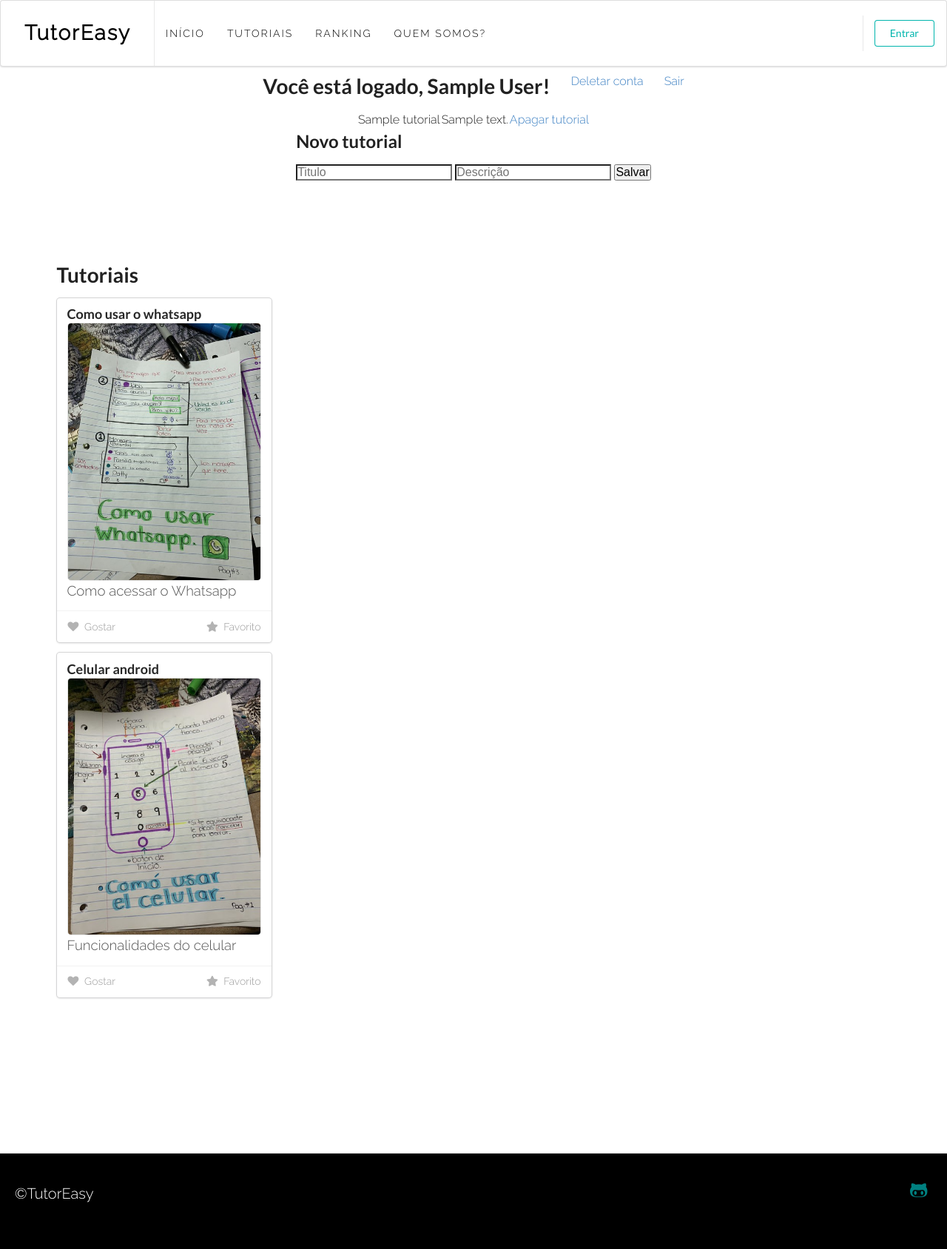
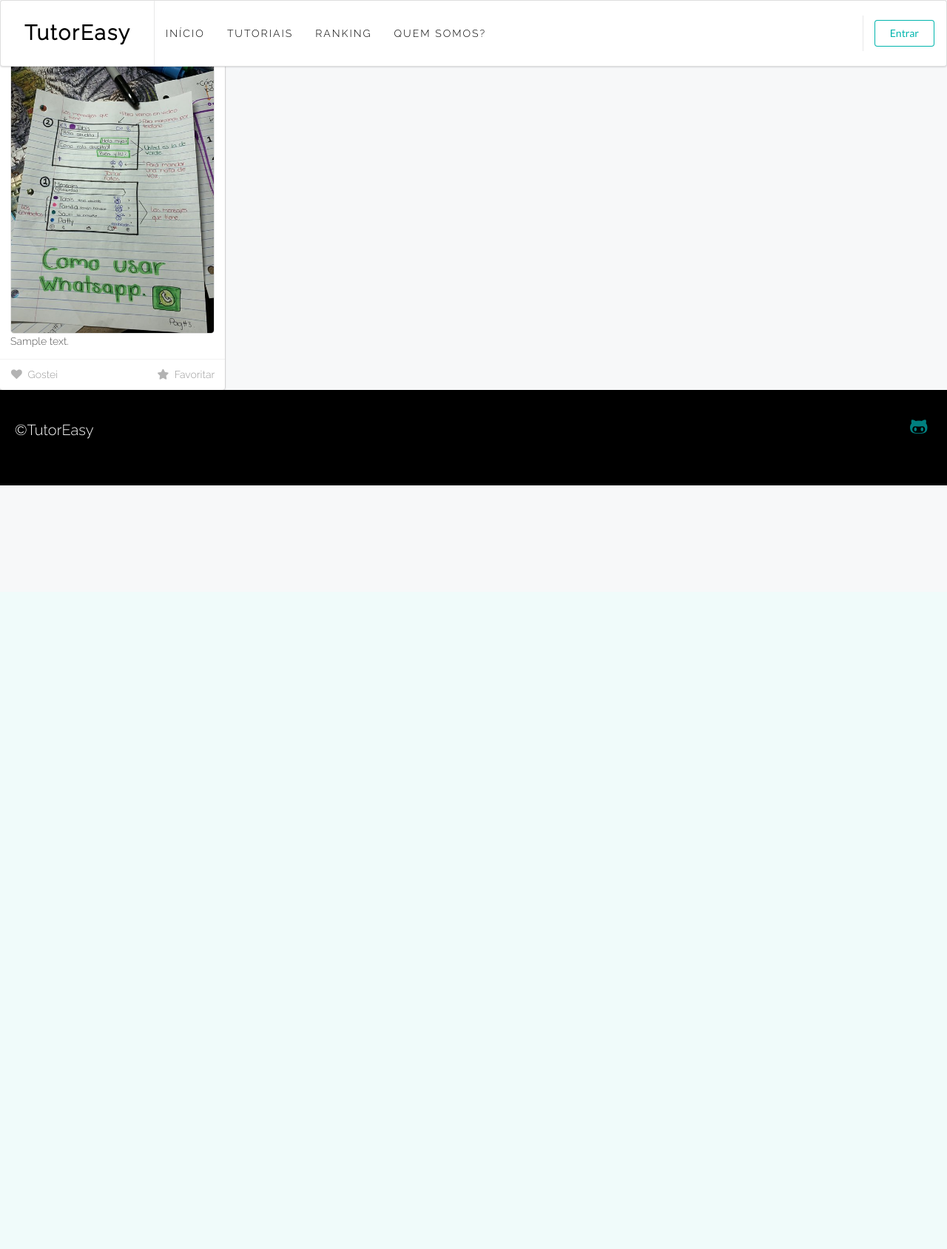
Before and after one commit to desireefernandes/TutorEasy, a PHP site: page /home-tutorial.php in a window 1280 px wide. Shown: the whole page at 74% size. After the commit the page ends 656 px from the top, so only its background shows below. Run offline with PHP 8.4, Linux system fonts and the light colour scheme; the visitor is signed in with stand-in values (Sample User, id 1); tables that the repository leaves empty hold one stand-in row (values such as "Sample post"); data that the repository does not hold is empty.

Commit message:
#32 listando tutoriais

```diff
--- a/home-tutorial.php
+++ b/home-tutorial.php
@@ -8,15 +8,9 @@ session_start();
 //    exit();
 //}
 
-//********************GG*************listar tutorial***********************************//
-include 'banco.php';
+include("banco.php");
 $pdo = dbConnect();
 
-$stmt =  $pdo->prepare('SELECT * FROM tutorial WHERE idtutorial = ? ' ); //user_id = ? não serve
-$stmt->execute([$_SESSION['user_id']]);
-
-$tutorial = $stmt->fetchAll();
-//*******************GG************listar tutorial************************************//
 ?>
 
 <!DOCTYPE html>
@@ -31,100 +25,61 @@ $tutorial = $stmt->fetchAll();
     <!--Semantic UI -->
     <link rel="stylesheet" href="https://cdn.jsdelivr.net/npm/semantic-ui@2.4.2/dist/semantic.min.css">
     <script src="https://cdn.jsdelivr.net/npm/semantic-ui@2.4.2/dist/semantic.min.js"></script>
+    <style>
+        body {
+            background: #F7F8F9;
+        }
+    </style>
 </head>
 
 <body>
     <!-- navbar -->
     <?php include 'header.php'; ?>
-
-    <div class="ui vertical stripe segment">
-        <div class="ui text container">
-            <div class="ui middle aligned center aligned grid">
-
-                <h1>Você está logado, <?= $_SESSION['user_name']; ?>!</h1>
-
-                <div class="item"><a href="user-delete.php?id=<?=$_SESSION['user_id']?>"> Deletar conta</a></div>
-                <div class="item"><a href="logout.php"> Sair</a></div>
-
-                <!--*************GG**********cadastro tutoriais********************-->
-                <table>
-                    <?php foreach ($tutorial as $tutoriais): ?>
-                    <tr>
-                        <td><?= $tutoriais['title'] ?></td>
-                        <td><?= $tutoriais['description'] ?></td>
-                        <td><a href="tutorial-delete.php?id=<?= $tutorial['id']?>"> Apagar tutorial</a></td>
-                    </tr>
-                    <?php endforeach?>
-                </table>
-
-                <!--*************GG*******formulário pra salvar um novo tutoriais***-->
-                <form action="tutorial-save.php" method="POST">
-                    <h2> Novo tutorial</h2>
-                    <input type="text" name="title" placeholder="Titulo">
-                    <input type="text" name="description" placeholder="Descrição">
-                    <input type="Submit" Value="Salvar">
-                </form>
-                <!--**********************************************************************-->
-
+    <!-- banner -->
+    <div class="banner">
+        <h1 id="title-banner">
+        <!--TutorEasy<br>
+        Aqui você encontra modelos simples e ilustrativos de<br>
+        tutoriais para diversas atividades facilitando<br>
+        ensinamento e o aprendizado.<br>
+            ⇣
+        </h1> -->
+    </div>
+    <!-- <div class="ui vertical stripe segment"> -->
         <!-- TUTORIAIS -->
-                <section id="tutoriais">
-                    <div class="ui vertical stripe segment">
-                        <div class="ui middle aligned stackable grid container">
-                            <div class="row">
-                                <div class="eight wide column">
-                                    <h3 class="ui header">Tutoriais</h3>
-
-                                    <div class="row">
+        <div class="container-tutoriais">
+            <div class="content-title-tutorial">
+                <h1>Tutoriais</h1>
+            </div>
+            <!-- CARDS -->
+            <div class="ui four cards">
+                <?php
+                $listagem = $pdo->prepare("SELECT * FROM tutorial");
+                $listagem->execute();
+                    while($lista = $listagem->fetch(PDO::FETCH_ASSOC)):
+                ?>
                     <div class="ui card">
                         <div class="content">
-                                                <div class="header">Como usar o whatsapp</div>
+                            <div class="header"><?=$lista['title'];?></div>
                             <a class="image" href="#">
                                 <img src="img/manu3.jpeg" class="ui large bordered rounded image">
                             </a>
                             <div class="description">
-                                                    <p>Como acessar o Whatsapp</p>
+                                <p><?=$lista['description'];?></p>
                             </div>
                         </div>
                         <div class="extra content">
-                                                <span class="left floated like"><i class="like icon"></i> Gostar </span>
-                                                <span class="right floated star"><i class="star icon"></i> Favorito
-                                                </span>
+                                <span class="left floated like"><i class="like icon"></i> Gostei </span>
+                                <span class="right floated star"><i class="star icon"></i> Favoritar </span>
                         </div>
                     </div>
-
-                                        <div class="ui card">
-                                            <div class="content">
-                                                <div class="header">Celular android</div>
-                                                <a class="image" href="#">
-                                                    <img src="img/manu2.jpg" class="ui large bordered rounded image">
-                                                </a>
-                                                <div class="description">
-                                                    <p>Funcionalidades do celular</p>
-                                                </div>
-                                            </div>
-                                            <div class="extra content">
-                                                <span class="left floated like"><i class="like icon"></i> Gostar </span>
-                                                <span class="right floated star"><i class="star icon"></i> Favorito
-                                                </span>
-                                            </div>
-                                            <div class="six wide right floated column">
-                                            </div>
-                                        </div>
+                <?php endwhile; ?>
             </div>
 
         </div>
-                            </div>
-                        </div>
-                    </div>
-                </section>
-
-            </div>
-        </div>
-    </div>
-
+    <!-- </div> -->
     <!-- footer -->
     <?php include 'footer.php'; ?>
-
 </body>
 
 </html>
```
Lines whose indentation alone changed are shown as unchanged.
